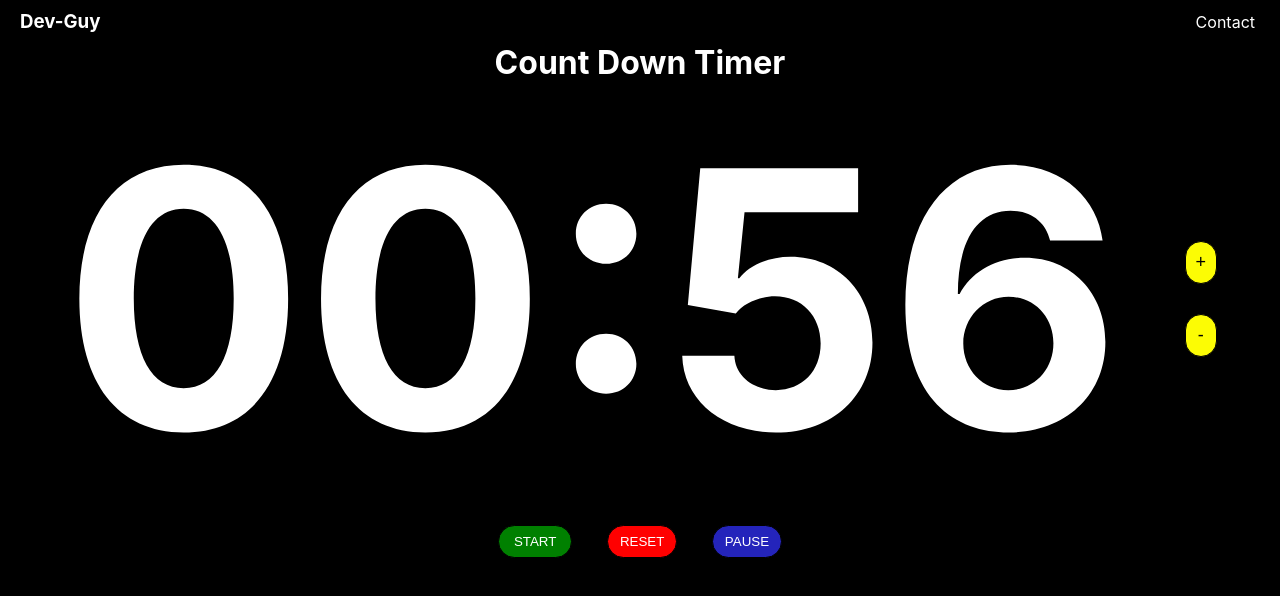
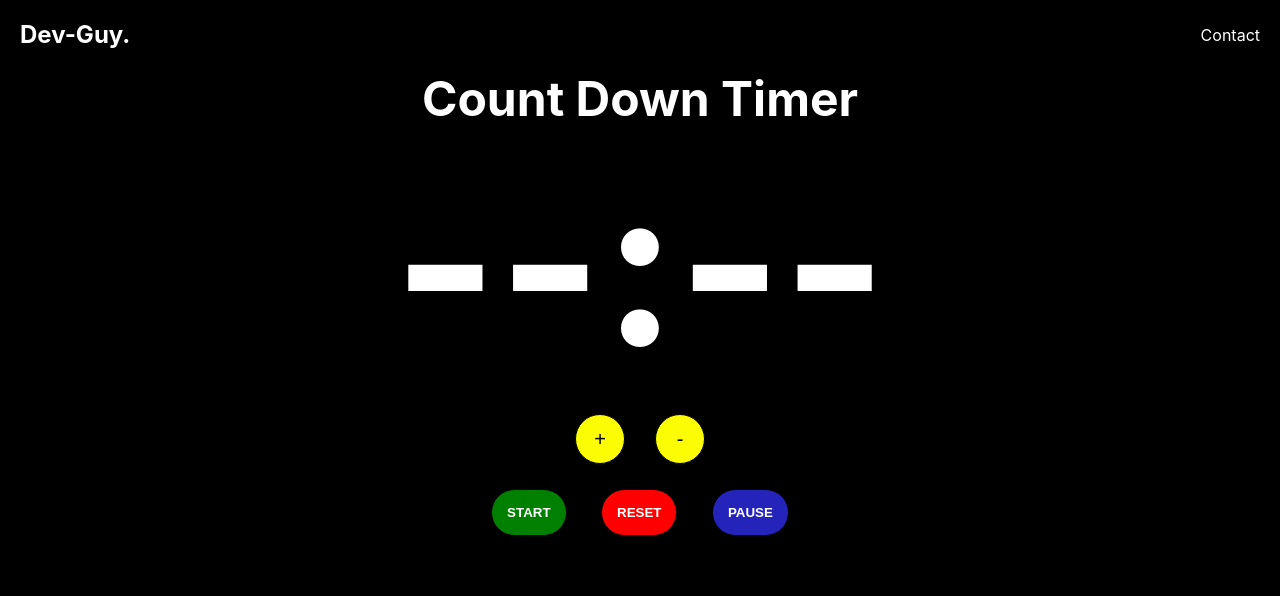
Before and after one commit to 106joshman/javascript-count-down-timer, a plain HTML site: page index.html in a window 1280 px wide. Drawn offline with Linux system fonts and the light colour scheme.

Commit message:
UI upgrade and header link fix

```diff
--- a/index.html
+++ b/index.html
@@ -8,24 +8,29 @@
     <title>Count Down Timer</title>
   </head>
   <body>
+    <header>
       <nav>
-      <div class="nav-bar">
-        <h3>Dev-Guy</h3>
-        <div class="nav-links">
-          <a href="/">Contact</a>
-        </div>
+        <h2>
+          <a href="/">Dev-Guy.</a>
+        </h2>
+        <div className="contact">
+          <a href="https://github.com/106joshman/javascript-count-down-timer">Contact</a>
         </div>
       </nav>
+    </header>
 
     <div class="wrapper">
       <div class="body">
+        <div class="title">
           <h3>Count Down Timer</h3>
+        </div>
+        <div className="time-wrapper">
           <div class="display">
             <p id="display">--:--</p>
+          </div>
           <div class="side-bttn">
             <button id="add" onclick="add()">+</button>
             <button id="minus" onclick="minus()">-</button>
-          </div>
           </div>
           <div class="bttn">
             <button class="btn start" onclick="start()">Start</button>
@@ -34,6 +39,7 @@
           </div>
         </div>
       </div>
+    </div>
 
     <script type="text/javascript" src="./index.js"></script>
   </body>
--- a/index.js
+++ b/index.js
@@ -1,5 +1,5 @@
 // time left for one hour
-let timeLeft = 60;
+let timeLeft = 0;
 
 // audio file
 var audio = new Audio();
@@ -29,10 +29,12 @@
   }
 }
 
-countTime = setInterval(time, 1000);
+// countTime = setInterval(time, 1000);
 
 // to start count down time
 function start() {
+  timeLeft = 120;
+  document.body.style.background = "black";
   countTime = setInterval(time, 1000);
 }
 
@@ -43,7 +45,7 @@
 
 // to reset count down time
 function reset() {
-  timeLeft = 60;
+  timeLeft = 0;
   document.body.style.background = "black";
 
   // to stop audio file
@@ -53,7 +55,7 @@
 
 // to add more time
 function add() {
-  timeLeft = timeLeft + 30;
+  timeLeft = timeLeft + 60;
 }
 
 // to reduce time
--- a/stylesheet.css
+++ b/stylesheet.css
@@ -6,30 +6,27 @@
 
 body {
   background: black;
-    font-family: -apple-system, BlinkMacSystemFont, 'Segoe UI', Roboto, Oxygen, Ubuntu, Cantarell, 'Open Sans', 'Helvetica Neue', sans-serif;
+  font-family: -apple-system, BlinkMacSystemFont, "Segoe UI", Roboto, Oxygen,
+    Ubuntu, Cantarell, "Open Sans", "Helvetica Neue", sans-serif;
+  width: 100vw;
+  height: 100vh;
 }
 
 /* =====
 nav-bar styling starts here
 ======= */
-.nav-bar {
+nav {
   display: flex;
   justify-content: space-between;
   align-items: center;
-    background-color: black;
-    color: white;
-    padding: 10px;
+  text-align: center;
+  padding: 20px;
 }
 
-.nav-bar h3 {
-    margin-left: 10px;
-}
-
-.nav-links a {
+nav a {
   text-decoration: none;
   font-style: 16px;
   color: white;
-    padding: 0 15px;
 }
 
 /* ======
@@ -44,25 +41,23 @@ body styling starts here
 /* =====
 Time heading
  ===== */
-.body h3 {
-    /* margin-top: 0px; */
-    font-size: 2rem;
+.title h3 {
+  font-size: 3rem;
 }
 
 /* =====
 Time display
  =====*/
 .display {
-    display: flex;
-    flex-direction: row;
-    text-align: center;
   align-items: center;
-    justify-content: space-evenly;
+  width: 80%;
+  margin: auto;
 }
 
-.display p {
+#display {
   font-weight: bold;
-    font-size: 28vw;
+  font-size: 28vh;
+  width: 100%;
 }
 
 /* =====
@@ -70,17 +65,21 @@ side button group
  ===== */
  .side-bttn {
     display: flex;
-    flex-direction: column;
+    flex-direction: row;
     text-align: center;
+    justify-content: center;
   }
 
-button#add, button#minus {
+button#add,
+button#minus {
   padding: 10px;
-    margin: 15px 0;
+  margin: 15px;
   border-radius: 30px;
   cursor: pointer;
   border: 1px solid black;
-    font-size: 18px;
+  font-size: 20px;
+  width: 50px;
+  height: 50px;
   background: rgb(252, 252, 4);
 }
 
@@ -89,18 +88,19 @@ button group
  ===== */
 
 .btn {
-    padding: 8px 12px;
+  padding: 15px;
   border-radius: 30px;
   margin: 10px 15px;
   border: 1px solid black;
   text-transform: uppercase;
+  font-weight: 700;
   color: black;
   display: inline-block;
   cursor: pointer;
 }
 
 .start {
-    padding: 8px 15px;
+  padding: 15px;
 }
 
 .start {
@@ -118,9 +118,7 @@ button group
   background: rgb(36, 36, 187);
 }
 
-
 @media screen and (max-width: 768px) {
-
   /* =====
     Time heading
     ===== */
@@ -137,7 +135,6 @@ button group
 }
 
 @media screen and (max-width: 600px) {
-
   /* =====
     body styling
     ======= */
```
Lines whose indentation alone changed are shown as unchanged.
